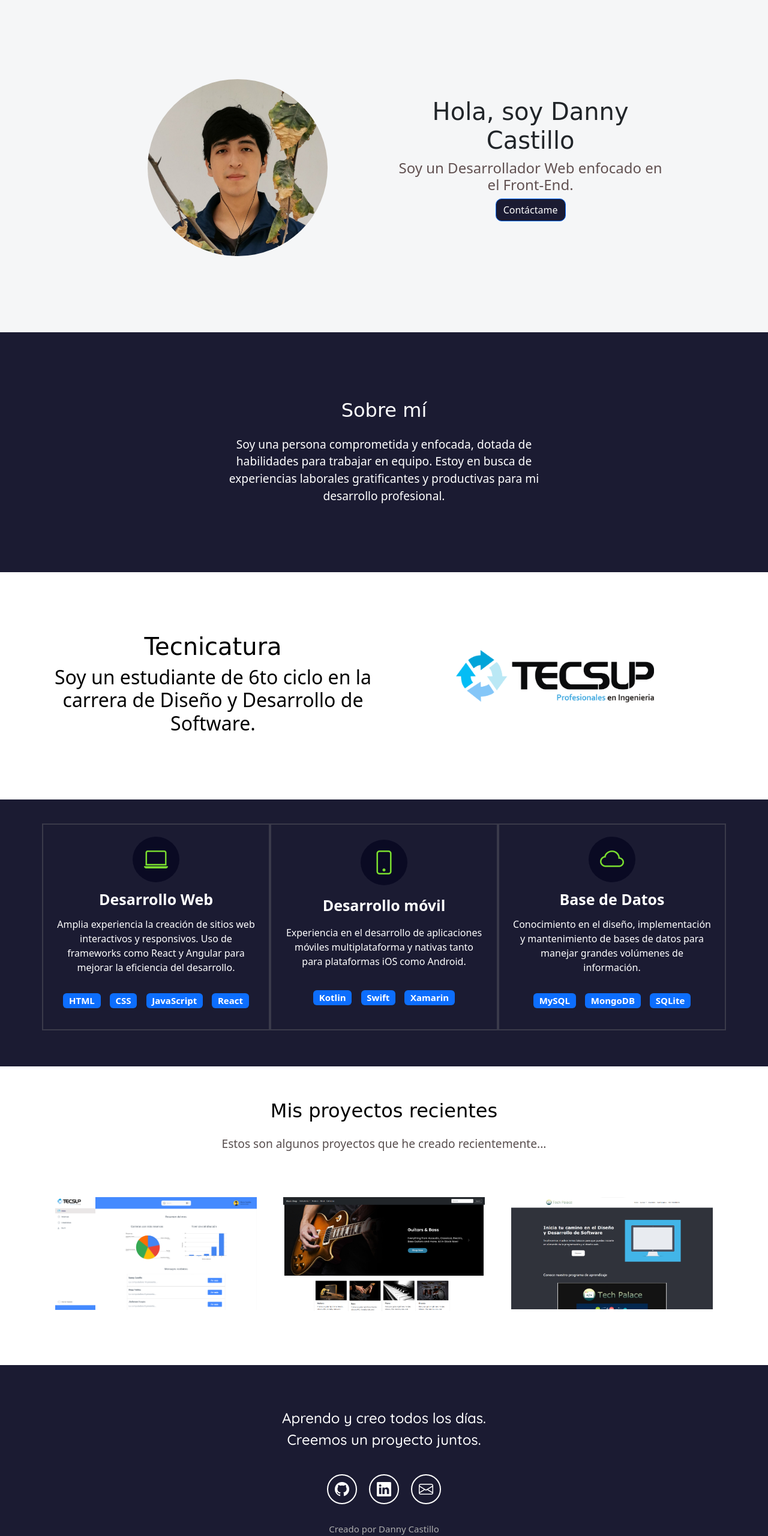
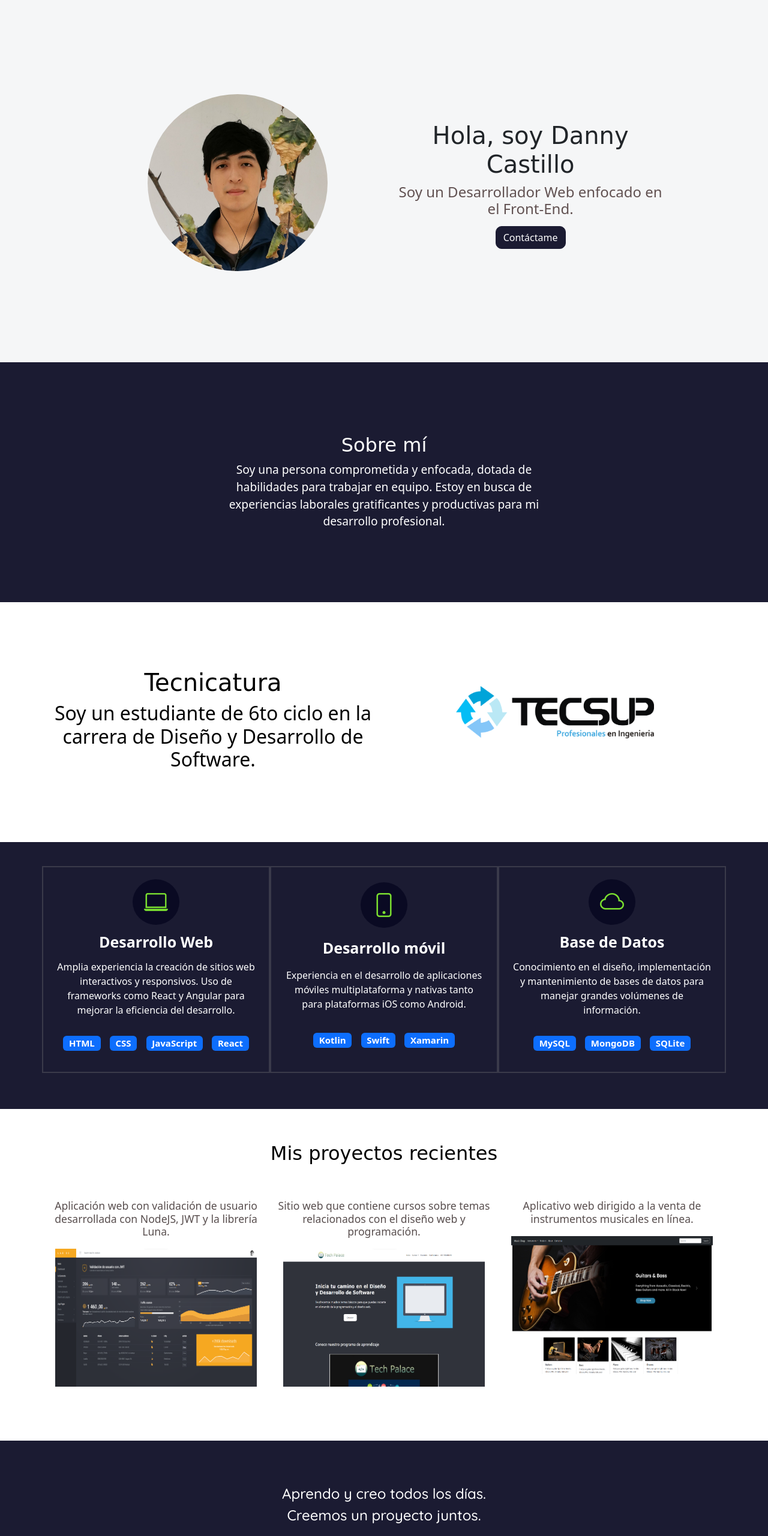
Before and after one commit to dannycastilloo/First-Portfolio, a plain HTML site: page index.html in a window 1280 px wide. Shown: the part 120-2681 px from the top of the page at 60% size. Drawn offline with nearby package versions, Linux system fonts and the light colour scheme; a web font is replaced by a local one.

Commit message:
más info sobre los proyectos

```diff
--- a/css/style.css
+++ b/css/style.css
@@ -36,13 +36,14 @@ h1 {
 
 .seccion-titulo {
   font-size: 2rem;
-  padding: 15px 0;
+  padding-top: 15px;
   font-family: 'Rubik Dirt', cursive;
 }
 
 .seccion-descripcion {
-  font-size: 1.2rem;
+  font-size: 1.1rem;
   color: #584e4e;
+  margin-top: 30px;
 }
 
 .seccion-texto {
@@ -66,7 +67,7 @@ h1 {
 
 .hero {
   background-color: #f5f6f7;
-  min-height: 550px;
+  min-height: 600px;
   text-align: center;
 }
 
@@ -86,13 +87,15 @@ h1 {
 }
 
 .presentacion {
-  padding-top: 50px;
+  padding-top: 65px;
 }
 
 #contactme {
   background-color: #1b1b32;
   color: white;
   border-radius: 10px;
+  margin-top: 6px;
+  border-color: #1b1b32;
 }
 
 /* Sobre mi */
@@ -110,6 +113,7 @@ h1 {
 /* Estudios */
 
 .estudios {
+  height: 400px;
   padding: 100px 0;
 }
 
@@ -180,7 +184,7 @@ h1 {
 }
 
 .proyectos-contenedor {
-  padding-top: 60px;
+  padding-top: 20px;
   margin-bottom: 40px;
 }
 
@@ -197,11 +201,12 @@ h1 {
 .overlay p {
   font-size: 25px;
   font-weight: bold;
-  margin-bottom: 0;
+  margin: 20px 0 0 0;
 }
 
 .proyecto {
   position: relative;
+  height: 250px;
 }
 
 .proyecto:hover img {
@@ -210,10 +215,6 @@ h1 {
 
 .proyecto:hover .overlay {
   opacity: 1;
-}
-
-.overlay .iconos-contenedor {
-  display: flex;
 }
 
 .overlay i {
--- a/index.html
+++ b/index.html
@@ -47,7 +47,7 @@
     </nav>
 
     <!-- Presentación -->
-    <section class="hero align-items-stretch">
+    <section class="hero">
       <div class="container hero-principal d-flex flex-column justify-content-center align-items-center">
         <div class="row">
           <div class="col">
@@ -134,22 +134,19 @@
     <!-- Proyectos -->
     <section id="proyectos" class="proyectos-recientes seccion-clara d-flex flex-column">
       <h2 class="seccion-titulo texto-negro">Mis proyectos recientes</h2>
-      <h3 class="seccion-descripcion">Estos son algunos proyectos que he creado recientemente...</h3>
       <!-- Galeria de Proyectos -->
       <div class="container text-center proyectos-contenedor">
         <div class="row">
           <!-- Proyecto 1 -->
           <div class="col-12 col-md-6 col-lg-4">
+            <h3 class="seccion-descripcion">Aplicación web con validación de usuario desarrollada con NodeJS, JWT y la librería Luna.</h3>
             <div class="proyecto">
-              <img src="img/smartreserve.png" alt="Proyecto 1">
+              <img src="img/jwt.png" alt="Proyecto 1">
               <div class="overlay">
                 <p>Proyecto 1</p>
-                <div class="iconos-contenedor">
-                  <a href="https://github.com/" target="_blank" rel="noopener noreferrer">
+                <div>
+                  <a href="https://github.com/dannycastilloo/Dashboard" target="_blank" rel="noopener noreferrer">
                     <i class="bi bi-github"></i>
-                  </a>
-                  <a href="https://www.freecodecamp.org/espanol/" target="_blank" rel="noopener noreferrer">
-                    <i class="bi bi-laptop"></i>
                   </a>
                 </div>
               </div>
@@ -157,16 +154,14 @@
           </div>
           <!-- Proyecto 2 -->
           <div class="col-12 col-md-6 col-lg-4">
+            <h3 class="seccion-descripcion">Sitio web que contiene cursos sobre temas relacionados con el diseño web y programación.</h3>
             <div class="proyecto">
-              <img src="img/tienda.png" alt="Proyecto 2">
+              <img src="img/blog.png" alt="Proyecto 2">
               <div class="overlay">
                 <p>Proyecto 2</p>
-                <div class="iconos-contenedor">
-                  <a href="https://github.com/" target="_blank" rel="noopener noreferrer">
+                <div>
+                  <a href="https://github.com/dannycastilloo/Blog-de-Programacion" target="_blank" rel="noopener noreferrer">
                     <i class="bi bi-github"></i>
-                  </a>
-                  <a href="https://www.freecodecamp.org/espanol/" target="_blank" rel="noopener noreferrer">
-                    <i class="bi bi-laptop"></i>
                   </a>
                 </div>
               </div>
@@ -174,16 +169,14 @@
           </div>
           <!-- Proyecto 3 -->
           <div class="col-12 col-md-6 col-lg-4">
+            <h3 class="seccion-descripcion">Aplicativo web dirigido a la venta de instrumentos musicales en línea.</h3>
             <div class="proyecto">
-              <img src="img/blog.png" alt="Proyecto 3">
+              <img src="img/tienda.png" alt="Proyecto 3">
               <div class="overlay">
                 <p>Proyecto 3</p>
-                <div class="iconos-contenedor">
-                  <a href="https://github.com/dannycastilloo/Blog-de-Programacion" target="_blank" rel="noopener noreferrer">
+                <div>
+                  <a href="https://github.com/" target="_blank" rel="noopener noreferrer">
                     <i class="bi bi-github"></i>
-                  </a>
-                  <a href="https://dannycastilloo.github.io/Blog-de-Programacion/" target="_blank" rel="noopener noreferrer">
-                    <i class="bi bi-laptop"></i>
                   </a>
                 </div>
               </div>
@@ -206,7 +199,7 @@
           <i class="bi bi-envelope"></i>
         </a>
       </div>
-      <div class="derechos-de-autor">Creado por Danny Castillo</div>
+      <div class="derechos-de-autor">Desarrollado por Danny Castillo</div>
     </footer>
 
     <script src="https://cdn.jsdelivr.net/npm/bootstrap@5.2.2/dist/js/bootstrap.bundle.min.js" integrity="sha384-OERcA2EqjJCMA+/3y+gxIOqMEjwtxJY7qPCqsdltbNJuaOe923+mo//f6V8Qbsw3" crossorigin="anonymous"></script>
```
Also changed, not shown: img/jwt.png (added), img/smartreserve.png (deleted).
